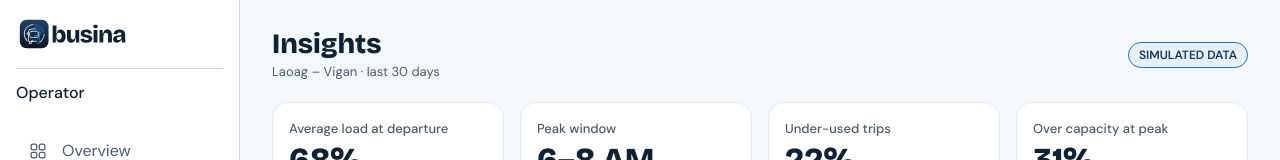
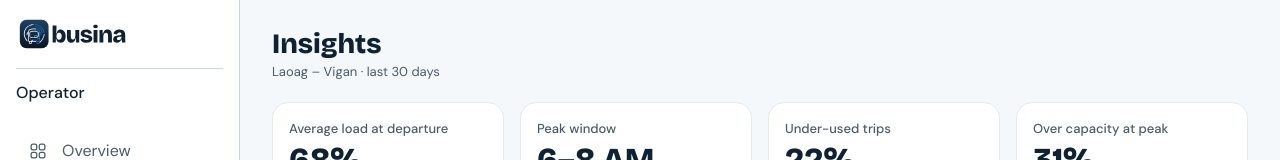
Before and after one commit to kentvillalun/busina, a Next.js app in the folder client/: page /operator/insights in a window 1280 px wide. Shown: the top 160 px of the page. Built offline with nearby package versions, Linux system fonts and the light colour scheme; no server answers.

Commit message:
chore(client): remove the SIMULATED DATA label from Insights

```diff
--- a/client/src/app/(operator)/operator/insights/page.jsx
+++ b/client/src/app/(operator)/operator/insights/page.jsx
@@ -2,7 +2,8 @@ import DepartureSlots from "@/components/operator/DepartureSlots";
 import LoadHeatmap from "@/components/operator/LoadHeatmap";
 import { KPIS, SUGGESTIONS } from "@/lib/operatorSample";
 
-// Figma S6. Every number comes from lib/operatorSample.js and is simulated; the page says so.
+// Figma S6. Every number comes from lib/operatorSample.js and is simulated (there is no trip history yet); the page no longer
+// says so, on purpose, so say it when asked.
 export default function OperatorInsightsPage() {
   return (
     <div className="mx-auto flex max-w-300 flex-col gap-4 md:gap-5">
@@ -11,9 +12,6 @@ export default function OperatorInsightsPage() {
           <h1 className="font-display text-[28px] leading-8 text-ink">Insights</h1>
           <p className="text-[13px] text-muted">Laoag – Vigan · last 30 days</p>
         </div>
-        <span className="rounded-full border border-primary bg-stage px-2.5 py-1 text-xs font-semibold text-navy md:ml-auto">
-          SIMULATED DATA
-        </span>
       </div>
 
       <div className="grid grid-cols-2 gap-3 lg:grid-cols-4 lg:gap-4">
```
